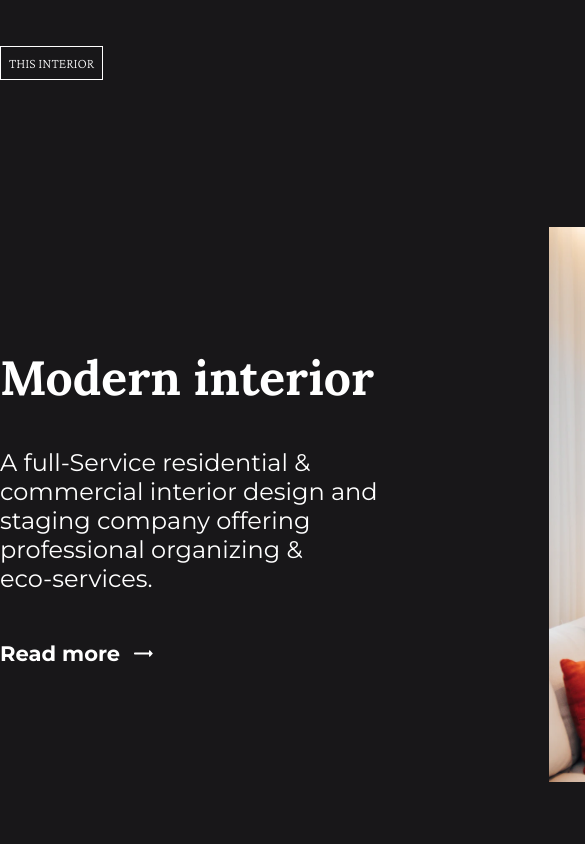
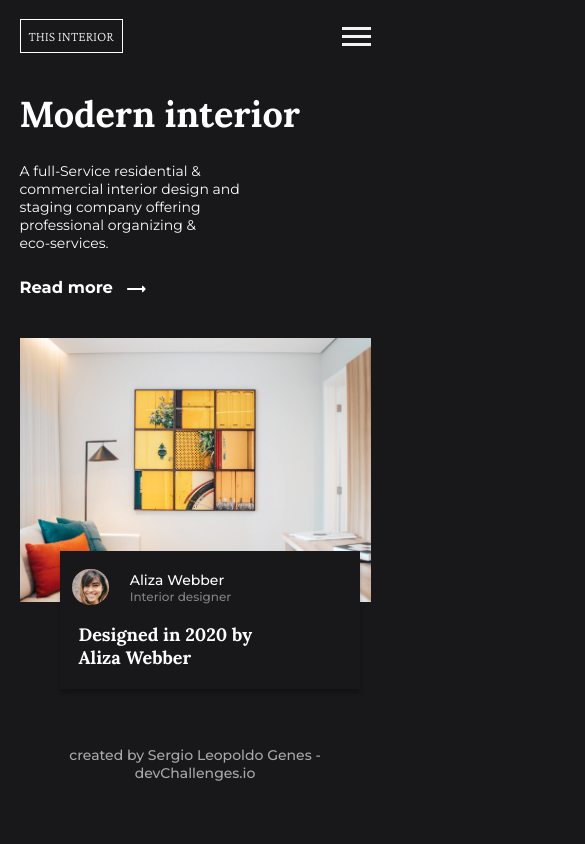
Before and after one commit to DevChallenges-SLG/interior_consultant, a plain HTML site: page index.html in a window 390 px wide. Shown: the top 844 px of the page, 585 px wide, since content can reach past the window. Drawn offline with nearby package versions, Linux system fonts and the light colour scheme.

Commit message:
Se agregó parte de la vista mobile 375px

```diff
--- a/index.html
+++ b/index.html
@@ -43,7 +43,7 @@
         </label>
         <input type="checkbox" id="menu-checkbox">
         <ul>
-          <li selected="true"><a href="#">Home</a></li>
+          <li focus-within><a href="#">Home</a></li>
           <li><a href="#">Collection</a></li>
           <li><a href="#">About</a></li>
           <li><a href="#">Contact</a></li>
--- a/styles.css
+++ b/styles.css
@@ -67,20 +67,23 @@ header nav ul li:focus-within a {
 }
 
 .menu-icon-container {
+  margin-top: 8px;
   width: 28.5px;
   height: 19px;
   display: flex;
   flex-direction: column;
   justify-content: space-between;
+  z-index: 3;
 }
 .menu-icon-container .segment {
   width: 28.5px;
-  height: 3.5px;
+  height: 3px;
   background-color: #f2f2f2;
 }
 
-#menu-checkbox:checked + ul {
-  background-color: aqua;
+header nav label {
+  position: relative;
+  z-index: 3;
 }
 
 main {
@@ -143,7 +146,7 @@ main .image-content {
 }
 
 main .image-content img {
-  width: 737px;
+  width: 100%;
   aspect-ratio: calc(737 / 555);
 }
 
@@ -224,4 +227,93 @@ footer p {
 }
 
 @media screen and (max-width: 450px) {
+  body {
+    width: 351px;
+  }
+  header nav {
+    padding-top: 19px;
+  }
+  header label .menu-icon-container {
+    display: flex;
+  }
+  header nav ul {
+    position: absolute;
+    top: 0;
+    bottom: 0;
+    left: 0;
+    right: 0;
+    background-color: var(--main-bg-color, #181719);
+    flex-direction: column;
+    align-items: center;
+    justify-content: center;
+    gap: 32px;
+    display: none;
+    z-index: 1;
+  }
+  header .menu-icon-container {
+    width: 28.5px;
+    height: 19px;
+    display: flex;
+    flex-direction: column;
+    justify-content: space-between;
+    z-index: 2;
+  }
+
+  #menu-checkbox:checked + ul {
+    display: flex;
+  }
+
+  main {
+    margin-top: 38px;
+    flex-direction: column;
+    gap: 37px;
+  }
+  main .description {
+    width: 100%;
+    gap: 25px;
+  }
+
+  main .description h1 {
+    font-size: 36px;
+  }
+
+  main .description p {
+    width: 250px;
+    font-size: 14px;
+  }
+  main .description a {
+    margin-top: 0;
+    font-size: 14px;
+  }
+
+  main .image-content,
+  .image-and-card-container {
+    width: 351px;
+  }
+  main .card {
+    width: 300px;
+    height: 138px;
+    top: 213px;
+    left: 40px;
+  }
+  .card-image {
+    width: 62.2px;
+    height: 52.68px;
+  }
+  .card-image img {
+    width: 36.6px;
+    height: 36.6px;
+  }
+  main .card h2 {
+    margin-top: 0px;
+    margin-left: 19px;
+    width: 210px;
+    font-size: 18px;
+  }
+  footer {
+    margin-top: 140px;
+  }
+  footer p {
+    padding-bottom: 0px;
+  }
 }
```
